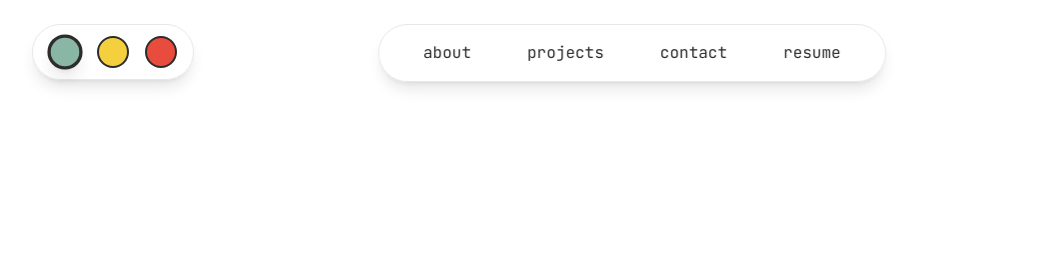
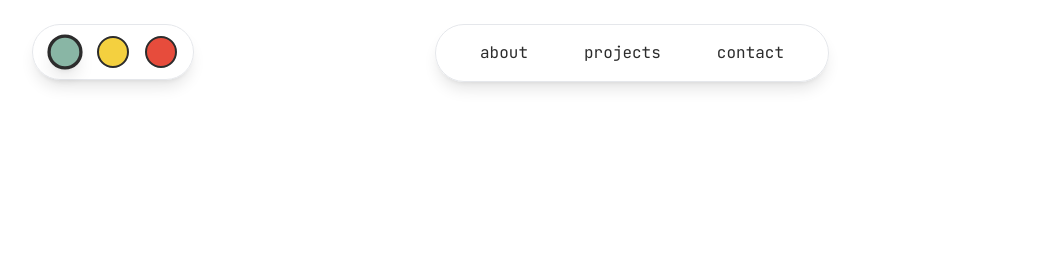
Before and after one commit to coenradina/portfolio, a website: page index.html in a window 1280 px wide. Shown: the top 255 px of the page, without its empty margins (8-1064 px from the left). Drawn offline with nearby package versions, Linux system fonts and the light colour scheme; a web font is replaced by a local one.

Commit message:
remove resume from navbar

```diff
--- a/index.html
+++ b/index.html
@@ -36,7 +36,6 @@
                         <li><a href="#about" class="nav-link">about</a></li>
                         <li><a href="#projects" class="nav-link">projects</a></li>
                         <li><a href="#contact" class="nav-link">contact</a></li>
-                        <li><a href="#resume" class="nav-link">resume</a></li>
                     </ul>
                 </div>
             </div>
@@ -336,10 +335,10 @@
             <p class="text-text mb-6">you will be redirected to your default email application.</p>
             <div class="flex gap-4 justify-end">
                 <button id="cancelEmail" class="px-4 py-2 text-text hover:text-primary transition-colors">
-                    cancel
+                cancel
                 </button>
                 <button id="confirmEmail" class="px-4 py-2 bg-primary text-white rounded-lg hover:bg-primary-hover transition-all">
-                    continue →
+                continue →
                 </button>
             </div>
         </div>
```
